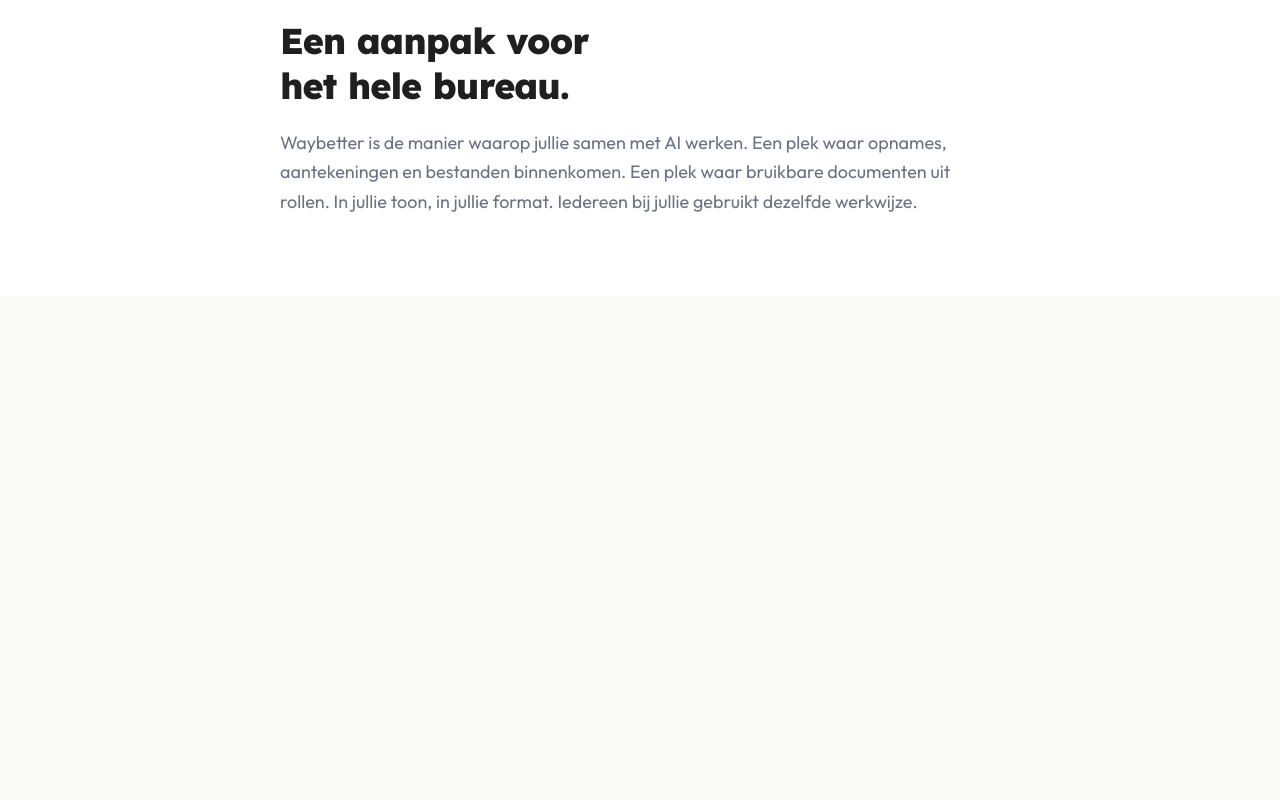
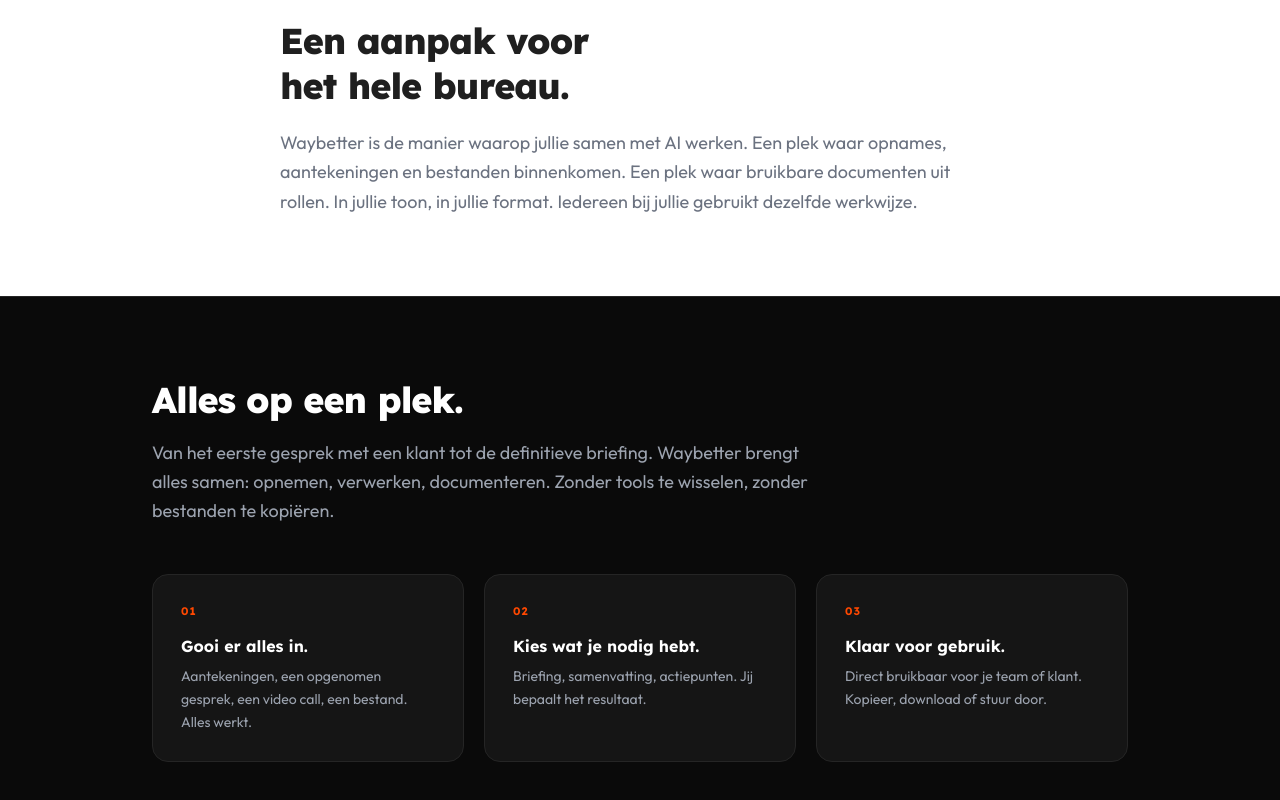
Before and after one commit to caesarbrandpower/oyaa, a Next.js app: page / in a window 1280 px wide. Shown: the part 1248-2048 px from the top of the page. Before the commit the page ends 1544 px from the top, so only its background shows below. Built offline with nearby package versions, Linux system fonts and the light colour scheme.

Commit message:
feat: add 3-step 'alles op een plek' section

```diff
--- a/app/page.js
+++ b/app/page.js
@@ -86,6 +86,50 @@ export default function HomePage() {
           </p>
         </div>
       </section>
+
+      {/* ALLES OP EEN PLEK */}
+      <section className="bg-dark border-t border-dark-border">
+        <div className="max-w-5xl mx-auto px-6 py-20">
+          <h2 className="font-[family-name:var(--font-lexend)] text-3xl md:text-4xl font-extrabold text-white leading-tight tracking-tight mb-4">
+            Alles op een plek.
+          </h2>
+          <p className="text-text-muted text-base md:text-lg leading-relaxed max-w-2xl mb-12">
+            Van het eerste gesprek met een klant tot de definitieve briefing. Waybetter brengt alles samen: opnemen, verwerken, documenteren. Zonder tools te wisselen, zonder bestanden te kopiëren.
+          </p>
+          <div className="grid grid-cols-1 md:grid-cols-3 gap-5">
+            {[
+              {
+                nr: '01',
+                title: 'Gooi er alles in.',
+                body: 'Aantekeningen, een opgenomen gesprek, een video call, een bestand. Alles werkt.',
+              },
+              {
+                nr: '02',
+                title: 'Kies wat je nodig hebt.',
+                body: 'Briefing, samenvatting, actiepunten. Jij bepaalt het resultaat.',
+              },
+              {
+                nr: '03',
+                title: 'Klaar voor gebruik.',
+                body: 'Direct bruikbaar voor je team of klant. Kopieer, download of stuur door.',
+              },
+            ].map(({ nr, title, body }) => (
+              <div
+                key={nr}
+                className="bg-dark-card border border-dark-border rounded-2xl p-7"
+              >
+                <div className="font-[family-name:var(--font-lexend)] text-[11px] font-bold tracking-[0.1em] text-orange mb-4">
+                  {nr}
+                </div>
+                <h3 className="font-[family-name:var(--font-lexend)] text-base font-bold text-white mb-2 leading-snug">
+                  {title}
+                </h3>
+                <p className="text-text-muted text-sm leading-relaxed">{body}</p>
+              </div>
+            ))}
+          </div>
+        </div>
+      </section>
     </>
   )
 }
```
